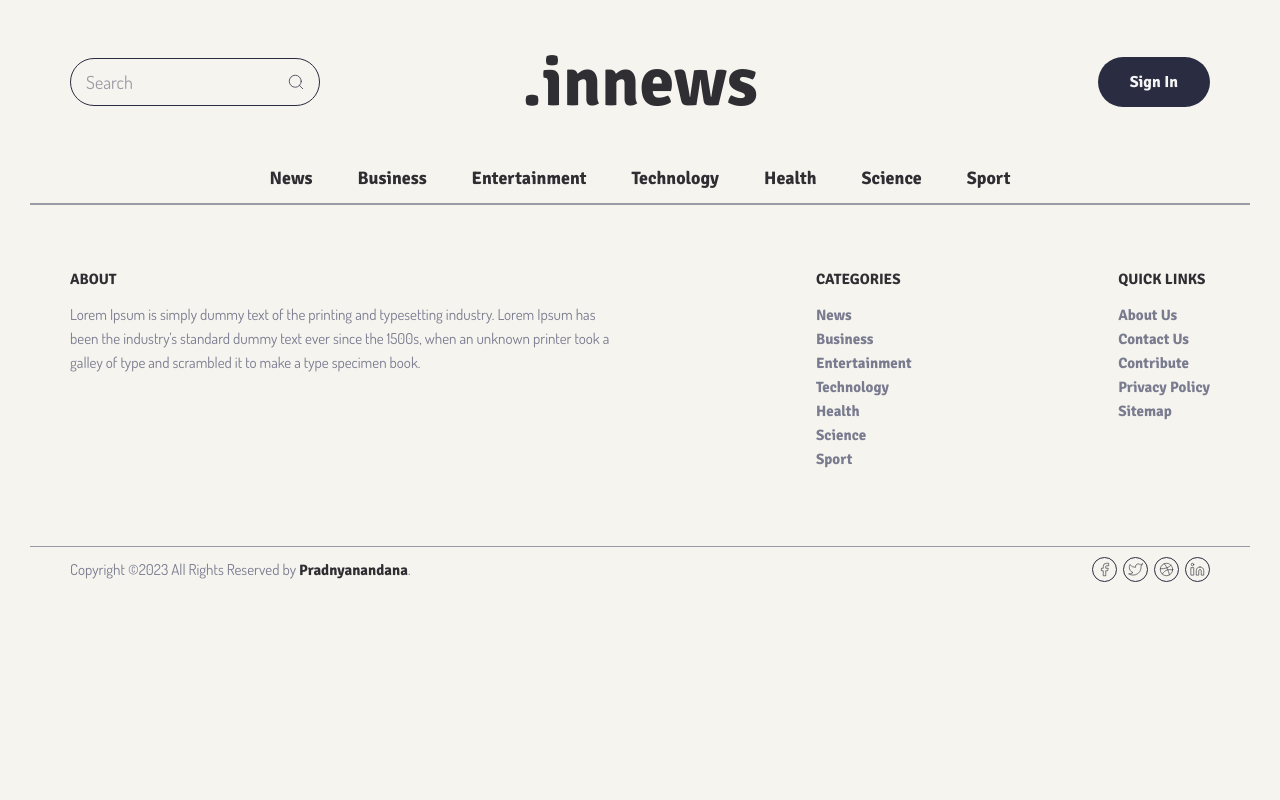
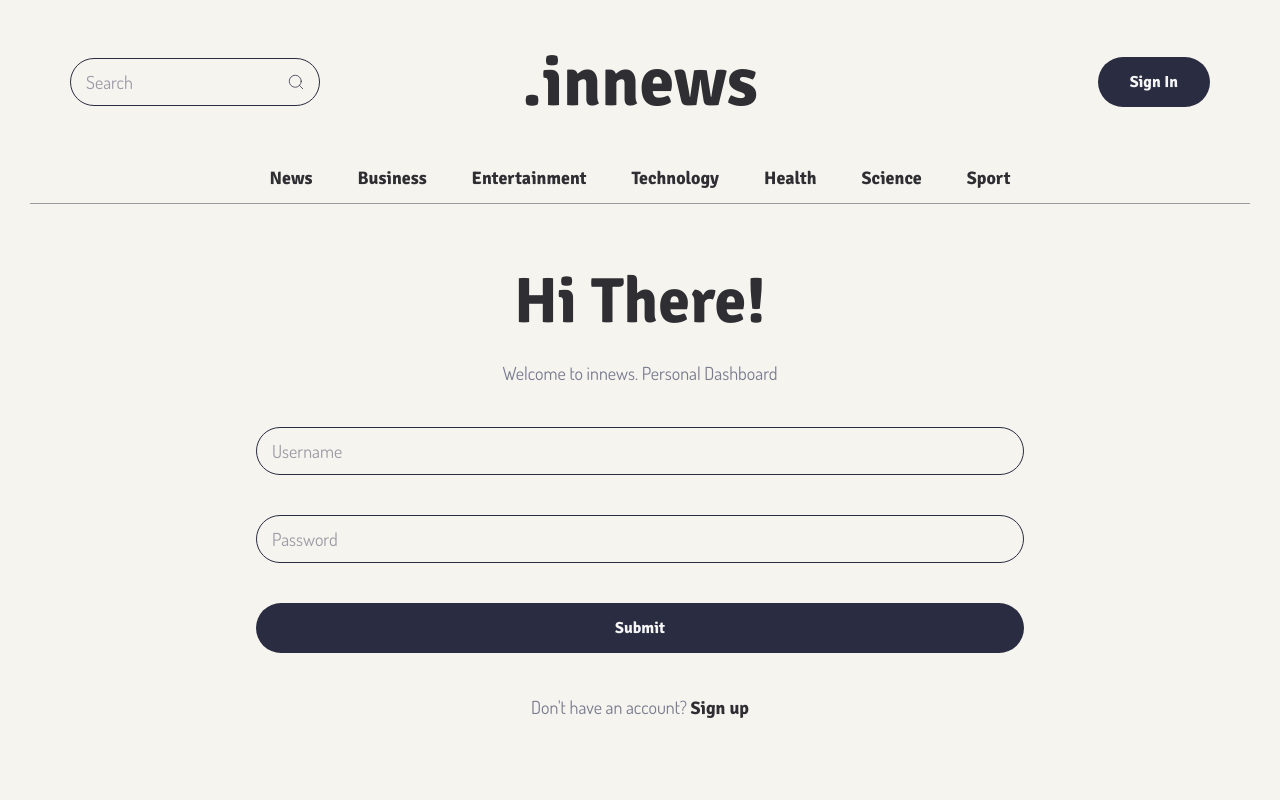
Before and after one commit to pradnyanandana/news-aggregator, a React (Create React App) app in the folder app-frontend/: page /sign-in in a window 1280 px wide. Shown: the top 800 px of the page. Built offline with nearby package versions, Linux system fonts and the light colour scheme.

Commit message:
update category page

```diff
--- a/app-frontend/src/App.css
+++ b/app-frontend/src/App.css
@@ -27,6 +27,11 @@
 
 .container {
   padding: 60px 40px 0 40px;
+}
+
+.container span.info:first-child p {
+  margin: 0;
+  font-weight: 600;
 }
 
 .container span.info {
@@ -157,7 +162,7 @@ header .search-drawer input {
 }
 
 header .search-drawer .search-term {
-  padding: 12px 15px;
+  padding-right: 15px;
 }
 
 header .bottom-bar {
@@ -200,12 +205,7 @@ header nav a.active {
 }
 
 .search-term {
-  width: 100%;
-  border: 1px solid var(--border-color);
-  padding: 12px 45px 12px 15px;
-  border-radius: 50px;
-  outline: none;
-  background: transparent;
+  padding-right: 45px;
 }
 
 .search-button {
@@ -319,6 +319,7 @@ header nav a.active {
   padding: 60px 0px;
 }
 
+.category > h2,
 .news-category .home-category > h2 {
   width: fit-content;
   margin-bottom: 60px;
@@ -328,6 +329,7 @@ header nav a.active {
   transition: all 0.4s ease;
 }
 
+.category:hover > h2,
 .news-category .home-category:hover > h2 {
   background-size: 100% 100%;
 }
@@ -378,6 +380,31 @@ header nav a.active {
 
 .news-category .home-category .articles-container > * {
   width: calc(50% - 30px);
+}
+
+.category .first-wrapper {
+  margin-bottom: 60px;
+}
+
+.category .first-wrapper article {
+  display: flex;
+  gap: 40px;
+  flex-direction: row-reverse;
+  align-items: center;
+  justify-content: space-between;
+}
+
+.category .first-wrapper article > div:nth-child(1) {
+  width: calc(50% - 20px);
+}
+
+.category .first-wrapper article > div:nth-child(2) {
+  width: calc(50% - 20px);
+  max-width: 450px;
+}
+
+.category .first-wrapper article .container {
+  padding: 0;
 }
 
 .site-footer {
@@ -581,6 +608,26 @@ header nav a.active {
   transform: rotate(45deg);
 }
 
+.auth-form {
+  text-align: center;
+  max-width: 768px;
+  padding-bottom: 60px;
+  margin: 0 auto;
+}
+
+.auth-form form > * {
+  width: 100%;
+}
+
+.auth-form > h3 {
+  margin-bottom: 15px !important;
+}
+
+.auth-form > *:not(:last-child),
+.auth-form form > *:not(:last-child) {
+  margin-bottom: 40px;
+}
+
 @media (max-width: 991px) {
   .site-footer [class^="col-"] {
     margin-bottom: 30px;
@@ -625,6 +672,7 @@ header nav a.active {
     padding: 30px 0;
   }
 
+  .category > h2,
   .news-category .home-category > h2 {
     margin-bottom: 40px;
     background: linear-gradient(to top, yellow 40%, transparent 40%);
@@ -653,6 +701,23 @@ header nav a.active {
 
   .news-category .home-category .other-article article::before {
     display: none;
+  }
+
+  .category .first-wrapper {
+    margin-bottom: 40px;
+  }
+
+  .category .first-wrapper article {
+    display: block;
+  }
+
+  .category .first-wrapper article > * {
+    width: 100% !important;
+    max-width: 100% !important;
+  }
+
+  .category .first-wrapper article .img-container {
+    margin-bottom: 20px;
   }
 
   .slider {
@@ -735,4 +800,8 @@ header nav a.active {
   .social-icons {
     margin-top: 10px;
   }
+
+  .auth-form {
+    padding-bottom: 40px;
+  }
 }
--- a/app-frontend/src/App.js
+++ b/app-frontend/src/App.js
@@ -5,8 +5,9 @@ import News from "./components/News";
 import Header from "./components/Header";
 import Footer from "./components/Footer";
 import Category from "./components/Category";
-import Auth from "./components/Auth";
 import Dashboard from "./components/Dashboard";
+import SignIn from "./components/SignIn";
+import SignUp from "./components/SignUp";
 
 const App = () => {
   return (
@@ -15,7 +16,8 @@ const App = () => {
         <Header />
         <Routes>
           <Route path="/" element={<News />}></Route>
-          <Route path="/auth" element={<Auth />}></Route>
+          <Route path="/sign-in" element={<SignIn />}></Route>
+          <Route path="/sign-up" element={<SignUp />}></Route>
           <Route path="/dashboard" element={<Dashboard />}></Route>
           {categories.map((cat) => (
             <Route
--- a/app-frontend/src/components/Auth.js
+++ /dev/null
@@ -1,5 +0,0 @@
-const Auth = () => {
-  return <></>;
-};
-
-export default Auth;
--- a/app-frontend/src/components/Category.js
+++ b/app-frontend/src/components/Category.js
@@ -1,5 +1,34 @@
 const Category = ({ category }) => {
-  return <></>;
+  return (
+    <div className="container">
+      <div className="category">
+        <h2>{category.title}</h2>
+        <div className="first-wrapper">
+          <article>
+            <div>
+              <div className="img-container">
+                <img src="/sample-image.jpg" alt="Article"></img>
+              </div>
+            </div>
+            <div>
+              <div className="container">
+                <span className="info">
+                  <p>International New York Times</p>
+                </span>
+                <span className="info">
+                  <p>Anna Mercury</p>
+                  <span></span>
+                  <p>January 11th 2023</p>
+                </span>
+                <h3 className="title">The Latest Cat Trends: Hip or Hype?</h3>
+              </div>
+            </div>
+          </article>
+        </div>
+        <div className="second-wrapper"> </div>
+      </div>
+    </div>
+  );
 };
 
 export default Category;
--- a/app-frontend/src/components/Header.js
+++ b/app-frontend/src/components/Header.js
@@ -41,7 +41,7 @@ const Menu = ({ open }) => {
       {open === "menu" && (
         <>
           <div className="menu-list">{menuItems}</div>
-          <Link to="/auth">
+          <Link to="/sign-in">
             <button
               style={{ "--animation-delay": "0.4s" }}
             >
@@ -107,7 +107,7 @@ const Header = () => {
           <h1>.innews</h1>
         </div>
         <div className="buttons">
-          <Link to="/auth">
+          <Link to="/sign-in">
             <button>Sign In</button>
           </Link>
           <MenuButton open={open} setOpen={setOpen} />
--- a/app-frontend/src/components/NewsHomeCategory.js
+++ /dev/null
@@ -1,64 +0,0 @@
-const NewsHomeCategory = ({ category }) => {
-  return (
-    <div className="home-category">
-      <h2>{category.title}</h2>
-      <div className="articles-container">
-        <div className="first-article">
-          <article>
-            <div className="img-container">
-              <img src="/sample-image.jpg" alt="Article"></img>
-            </div>
-            <div className="container">
-              <span className="info">
-                <p>Anna Mercury</p>
-                <span></span>
-                <p>January 11th 2023</p>
-              </span>
-              <h3 className="title">The Latest Cat Trends: Hip or Hype?</h3>
-              <p>
-                Lorem Ipsum is simply dummy text of the printing and typesetting
-                industry. Lorem Ipsum has been the industry's standard dummy
-                text ever since the 1500s, when an unknown printer took a galley
-                of type and scrambled it to make a type specimen book.
-              </p>
-            </div>
-          </article>
-        </div>
-        <div className="other-article">
-          <article>
-            <div className="container">
-              <span className="info">
-                <p>Anna Mercury</p>
-                <span></span>
-                <p>January 11th 2023</p>
-              </span>
-              <h5 className="title">The Latest Cat Trends: Hip or Hype?</h5>
-            </div>
-          </article>
-          <article>
-            <div className="container">
-              <span className="info">
-                <p>Anna Mercury</p>
-                <span></span>
-                <p>January 11th 2023</p>
-              </span>
-              <h5 className="title">The Latest Cat Trends: Hip or Hype?</h5>
-            </div>
-          </article>
-          <article>
-            <div className="container">
-              <span className="info">
-                <p>Anna Mercury</p>
-                <span></span>
-                <p>January 11th 2023</p>
-              </span>
-              <h5 className="title">The Latest Cat Trends: Hip or Hype?</h5>
-            </div>
-          </article>
-        </div>
-      </div>
-    </div>
-  );
-};
-
-export default NewsHomeCategory;
--- /dev/null
+++ b/app-frontend/src/components/SignIn.js
@@ -0,0 +1,28 @@
+import { Link } from 'react-router-dom';
+
+const SignIn = () => {
+  return (
+    <div className="container">
+      <div className="auth-form">
+        <h3>Hi There!</h3>
+        <p>Welcome to innews. Personal Dashboard</p>
+        <form>
+          <input
+            type="text"
+            className="username"
+            placeholder="Username"
+          ></input>
+          <input
+            type="password"
+            className="password"
+            placeholder="Password"
+          ></input>
+          <button type="submit">Submit</button>
+        </form>
+        <p>Don't have an account? <Link to="/sign-up">Sign up</Link></p>
+      </div>
+    </div>
+  );
+};
+
+export default SignIn;
--- /dev/null
+++ b/app-frontend/src/components/SignUp.js
@@ -0,0 +1,34 @@
+import { Link } from 'react-router-dom';
+
+const SignUp = () => {
+  return (
+    <div className="container">
+      <div className="auth-form">
+        <h3>Create Your Account</h3>
+        <p>Let's get started to personalized your news feed</p>
+        <form>
+          <input type="text" className="name" placeholder="Name"></input>
+          <input
+            type="text"
+            className="username"
+            placeholder="Username"
+          ></input>
+          <input
+            type="password"
+            className="password"
+            placeholder="Password"
+          ></input>
+          <input
+            type="password"
+            className="retype-password"
+            placeholder="Retype Password"
+          ></input>
+          <button type="submit">Register</button>
+        </form>
+        <p>Already have an account? <Link to="/sign-in">Sign ip</Link></p>
+      </div>
+    </div>
+  );
+};
+
+export default SignUp;
--- a/app-frontend/src/index.css
+++ b/app-frontend/src/index.css
@@ -57,6 +57,12 @@ input {
   font-size: 18px;
   font-weight: 400;
   color: var(--body-color);
+  width: 100%;
+  border: 1px solid var(--border-color);
+  padding: 12px 15px;
+  border-radius: 50px;
+  outline: none;
+  background: transparent;
 }
 
 h1,
@@ -132,6 +138,7 @@ button {
     font-size: 15px;
   }
 
+  input,
   button {
     padding: 8px 12px;
   }
```
Also changed, not shown: app-frontend/src/components/News.js (+69 -1 lines).
